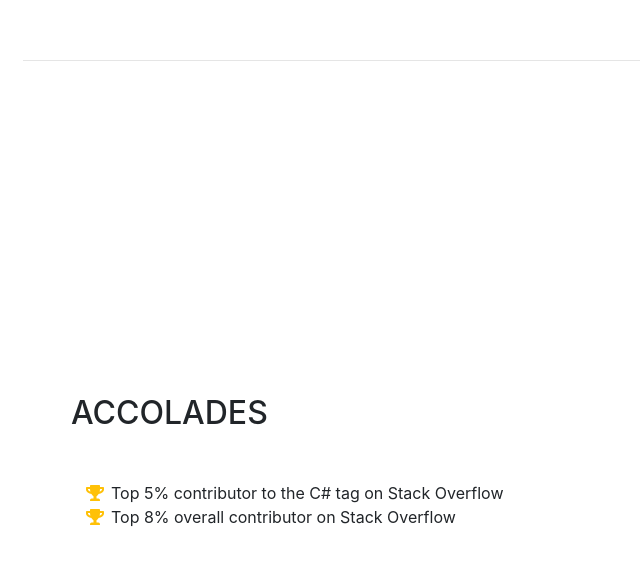
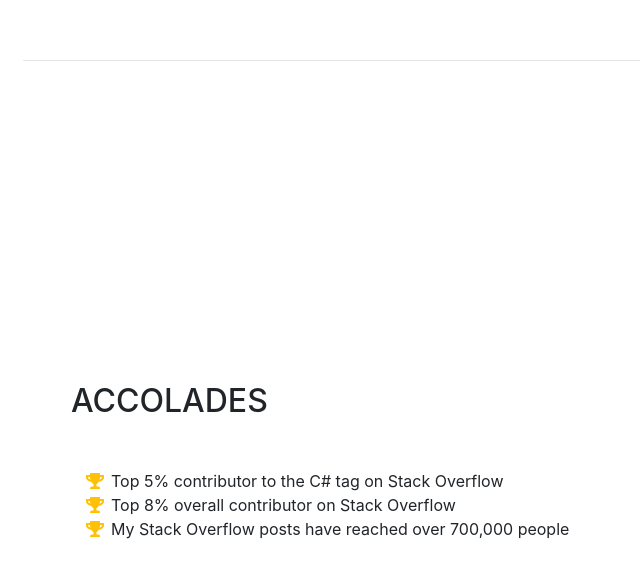
Before and after one commit to jamejone/cumulo-software, a website with bundled scripts: page index.html in a window 1280 px wide. Shown: the part 5834-6411 px from the top of the page, without its empty margins (249-889 px from the left). Built offline with nearby package versions, Linux system fonts and the light colour scheme.

Commit message:
Add Stack Overflow accolade

```diff
--- a/index.html
+++ b/index.html
@@ -279,10 +279,16 @@
           <ul class="fa-ul mb-0">
             <li>
               <i class="fa-li fa fa-trophy text-warning"></i>
-              Top 5% contributor to the C# tag on Stack Overflow</li>
+              Top 5% contributor to the C# tag on Stack Overflow
+            </li>
             <li>
               <i class="fa-li fa fa-trophy text-warning"></i>
-              Top 8% overall contributor on Stack Overflow</li>
+              Top 8% overall contributor on Stack Overflow
+            </li>
+            <li>
+              <i class="fa-li fa fa-trophy text-warning"></i>
+              My Stack Overflow posts have reached over 700,000 people
+            </li>
           </ul>
 
     </div>
```
